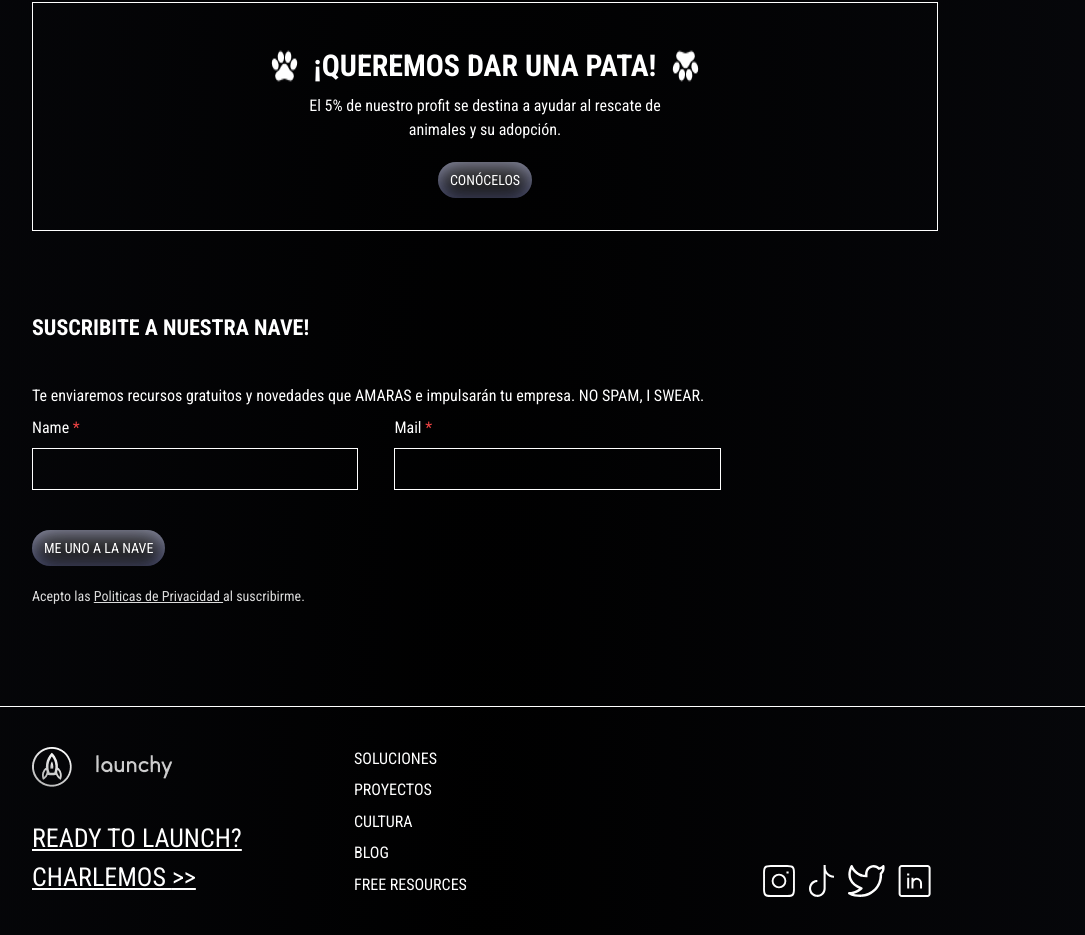
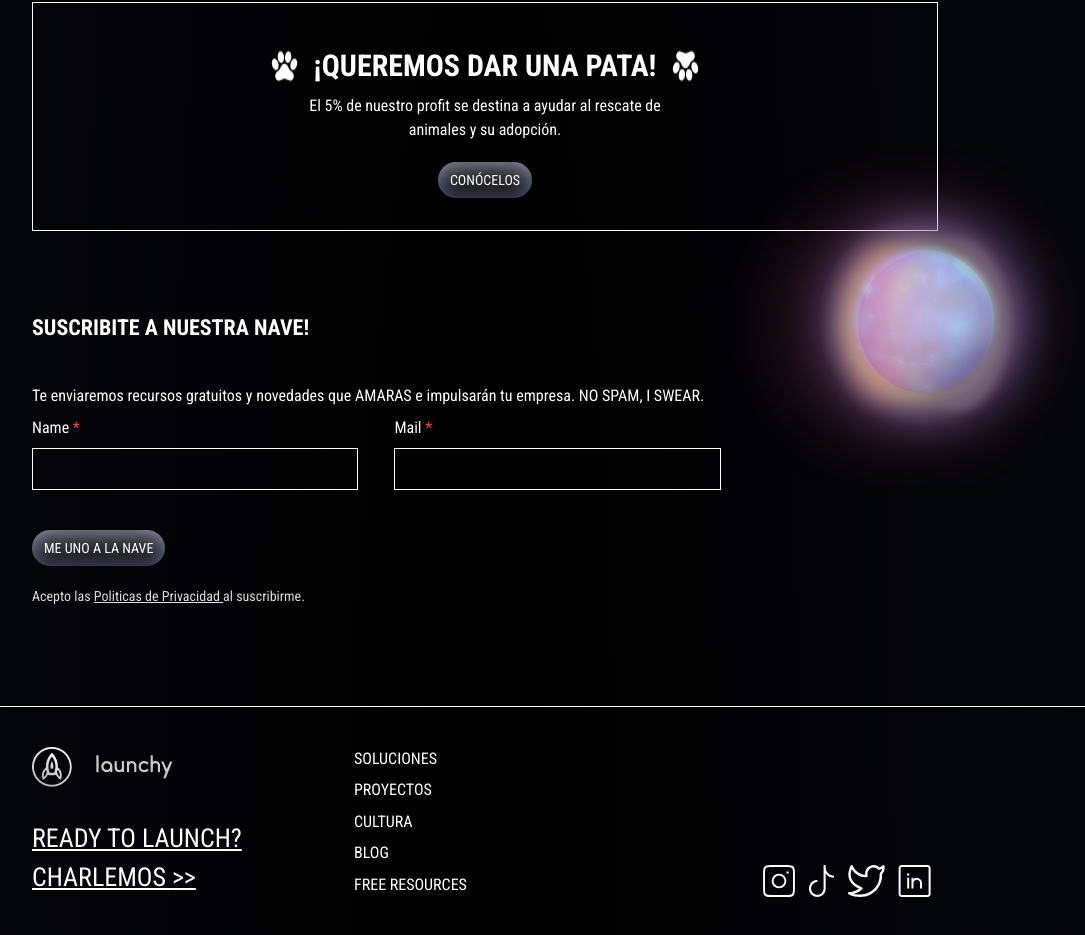
Before and after one commit to enrique-dev-coder/launchy.me, a Next.js app: page / in a window 1280 px wide. Shown: the part 4871-5806 px from the top of the page, without its empty margins (155-1240 px from the left). Built offline with nearby package versions, Linux system fonts and the light colour scheme; a web font is replaced by a local one.

Commit message:
se agrega lunita

```diff
--- a/components/SubscribeForm.jsx
+++ b/components/SubscribeForm.jsx
@@ -19,7 +19,11 @@ const Input = ({ labelName, type }) => {
 const SubscribeForm = () => {
   return (
     <HomeSectionContainer>
-      <div className="w-full">
+      <div className="w-full relative">
+        <img
+          src="/img/planet.png"
+          className="absolute right-0  translate-x-[150px] -translate-y-[170px]"
+        />
         <p className="uppercase font-bold text-white text-[22px] roboto_condesed mb-[40px] ">
           SUSCRIBITE A NUESTRA NAVE!
         </p>
```
Also changed, not shown: public/img/planet.png (added).
